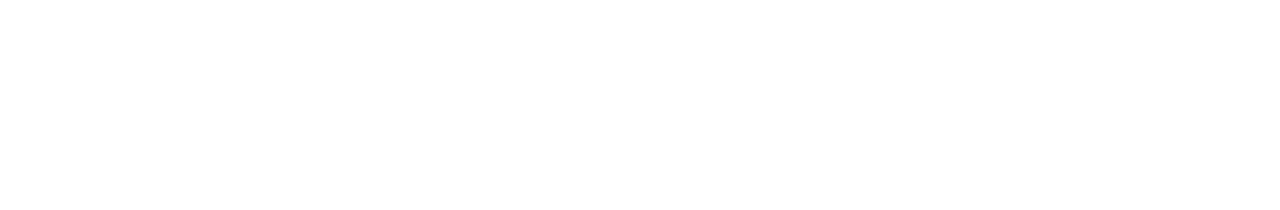
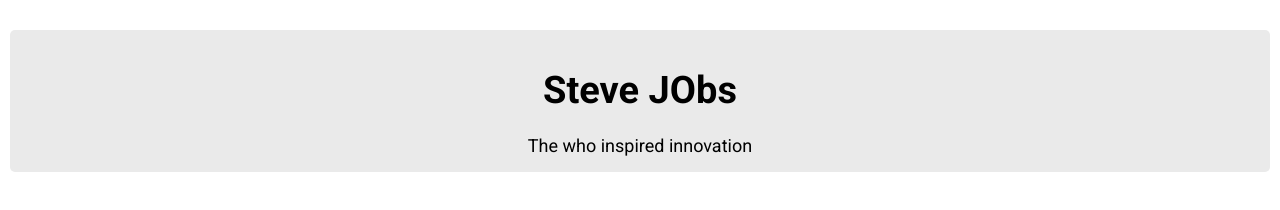
Before and after one commit to MateteGS/anotherone, a plain HTML site: page index.html in a window 1280 px wide. Drawn offline with Linux system fonts and the light colour scheme.

Commit message:
the styling for the first part

```diff
--- a/index.html
+++ b/index.html
@@ -4,13 +4,17 @@
     <meta charset="UTF-8">
     <meta http-equiv="X-UA-Compatible" content="IE=edge">
     <meta name="viewport" content="width=device-width, initial-scale=1.0">
+    <link rel="stylesheet" href="style.css">
     <title>Steve Jobs biography</title>
 </head>
 <body>
-    <div class="container">
-        <div class="one"></div>
-        <div class="two"></div>
-        <div class="three"></div>
+    <div id="container">
+        <div id="one">
+            <h1>Steve JObs</h1>
+            <p>The who inspired innovation</p>
+        </div>
+        <div id="two"></div>
+        <div id="three"></div>
     </div>
 </body>
 </html>
--- /dev/null
+++ b/style.css
@@ -0,0 +1,28 @@
+@import url('https://fonts.googleapis.com/css2?family=Roboto:wght@100;400;700&display=swap');
+
+* {
+    margin: 0;
+    padding: 0;
+    box-sizing: border-box;
+}
+
+#container {
+    font-family: 'Roboto', sans-serif;
+    background-color: rgb(234, 234, 234);
+    margin: 30px 10px;
+    border-radius: 5px;
+}
+
+#one {
+    text-align: center;
+}
+#one p {
+    padding-bottom: 1rem;
+    font-size: 18px;
+}
+
+h1 {
+    font-size: 38px;
+    padding: 2.4rem;
+    padding-bottom: 1.4rem;
+}
```
